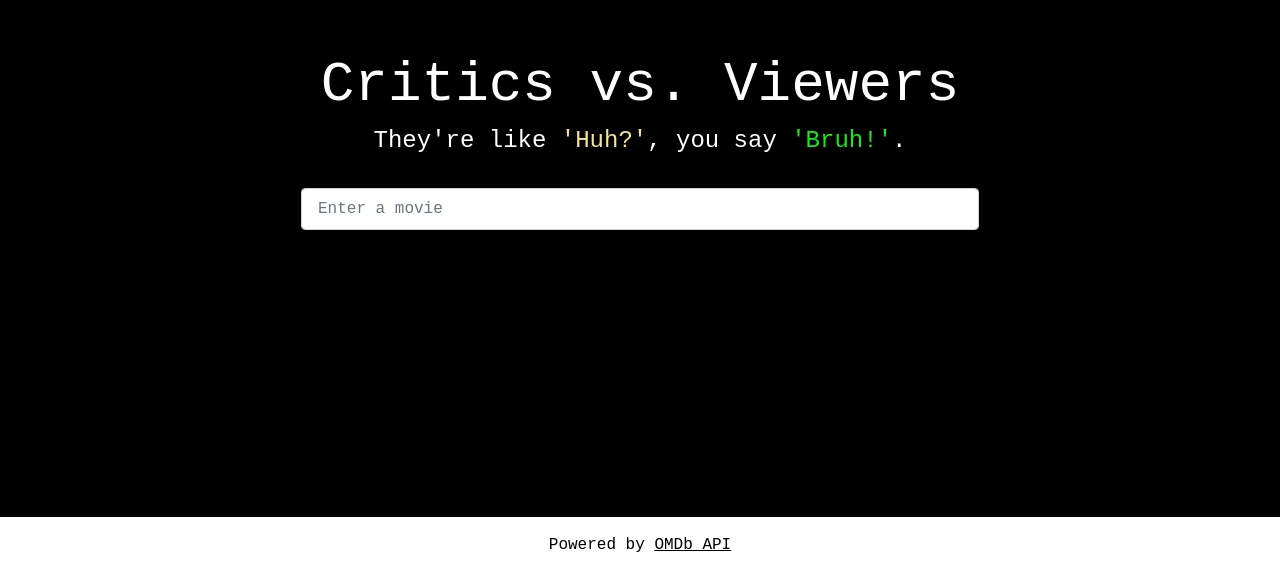
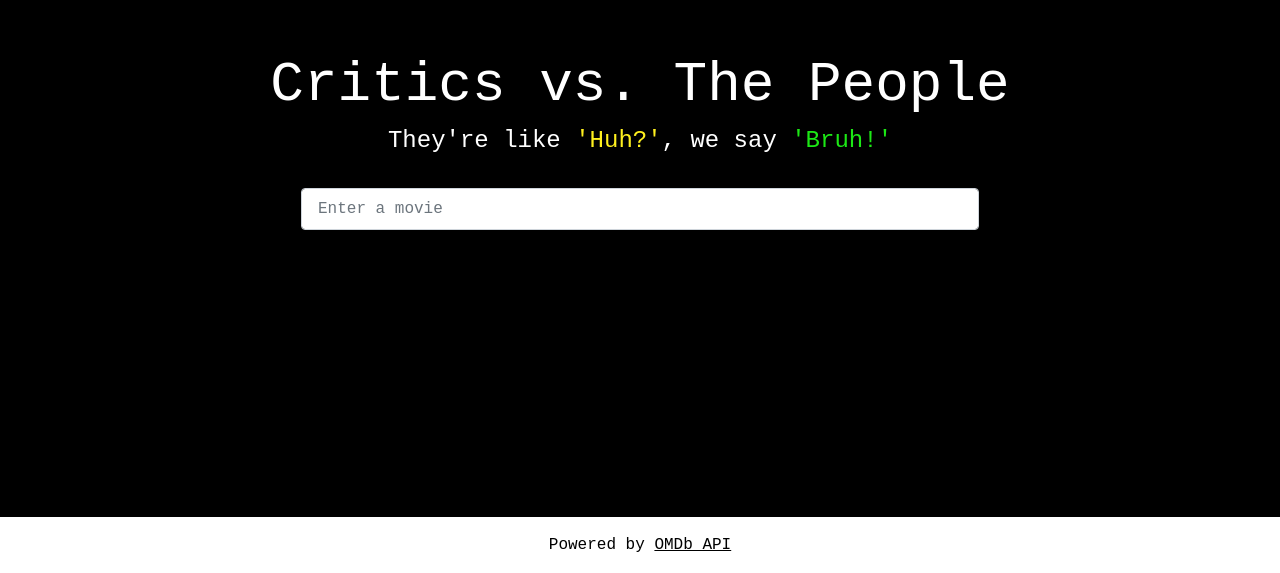
Before and after one commit to jackmulligan-ire/critics-versus-people, a React (Create React App) app: page / in a window 1280 px wide. Shown: the part 235-808 px from the top of the page. Built offline with nearby package versions, Linux system fonts and the light colour scheme.

Commit message:
Implemented rebrand back to the people instead of viewers, adjusted punctuation of mottos slightly

```diff
--- a/src/components/AboutModal/AboutModal.js
+++ b/src/components/AboutModal/AboutModal.js
@@ -7,13 +7,13 @@ class AboutModal extends React.Component {
         return (
             <Modal show={this.props.show}>
                 <Modal.Header>
-                    <Modal.Title>About Critics vs. Viewers</Modal.Title>
+                    <Modal.Title>About Critics vs. The People</Modal.Title>
                 </Modal.Header>
                 <Modal.Body>
                     <p>The following data from the Open Movie Database are used to generate the ratings:</p>
                     <ul>
-                        <li>Critics: Average critic score from <a href="https://www.metacritic.com/" target="_blank" rel="noreferrer">Metacritic</a>.</li>
-                        <li>Viewers: Average viewer score from <a href="https://www.imdb.com/" target="_blank" rel="noreferrer">IMDb</a></li>
+                        <li>Critics: Average score from <a href="https://www.metacritic.com/" target="_blank" rel="noreferrer">Metacritic</a>.</li>
+                        <li>The People: Average score from <a href="https://www.imdb.com/" target="_blank" rel="noreferrer">IMDb.</a></li>
                     </ul>
                     <p>Additional data taken from IMDb and Amazon (posters) via OMDb.</p>
                 </Modal.Body>
--- a/src/components/Logo/Logo.js
+++ b/src/components/Logo/Logo.js
@@ -5,7 +5,7 @@ class Logo extends React.Component {
     render() {
         return (
             <Row >
-                <h1 className="text-center">Critics vs. Viewers</h1>
+                <h1 className="text-center">Critics vs. The People</h1>
             </Row>
         )
     }
--- a/src/components/Motto/Motto.js
+++ b/src/components/Motto/Motto.js
@@ -11,18 +11,17 @@ class Motto extends React.Component {
     spanColors = {
         "red" : {color: '#F00'},
         "green": {color: '#1CE815'},
-        "beige": {color: "#F6E495"},
         "yellow": {color: "#FFF01E"}
     };
 
     mottoPhrases = [
-        <h4 className="text-center">They <span style={this.spanColors.red}>panned</span> it, you <span style={this.spanColors.green}> stanned</span> it.</h4>,
-        <h4 className="text-center">They're like <span style={this.spanColors.beige}>'Huh?'</span>, you say <span style={this.spanColors.green}> 'Bruh!'</span>.</h4>,
-        <h4 className="text-center">They say it's <span style={this.spanColors.green}>a classic</span>, you think it's <span style={this.spanColors.red}> tragic</span>.</h4>,
-        <h4 className="text-center">You think it <span style={this.spanColors.green}>rocked</span>, they say it <span style={this.spanColors.red}> sucked</span>!</h4>,
-        <h4 className="text-center">They <span style={this.spanColors.red}>hate</span> it, you <span style={this.spanColors.green}>love</span> it.</h4>,
-        <h4 className="text-center">You think it's <span style={this.spanColors.yellow}>fine</span>, they think it's <span style={this.spanColors.green}> sublime</span>.</h4>,
-        <h4 className="text-center">They <span style={this.spanColors.beige}>ignored</span> it, you <span style={this.spanColors.green}>adored</span> it.</h4>,
+        <h4 className="text-center">They <span style={this.spanColors.red}>panned</span> it, we <span style={this.spanColors.green}>stan</span> it</h4>,
+        <h4 className="text-center">They're like <span style={this.spanColors.yellow}>'Huh?'</span>, we say <span style={this.spanColors.green}>'Bruh!'</span></h4>,
+        <h4 className="text-center">They say it's <span style={this.spanColors.green}>a classic</span>, we think it's <span style={this.spanColors.red}>tragic</span></h4>,
+        <h4 className="text-center">We think it <span style={this.spanColors.green}>rocked</span>, they say it <span style={this.spanColors.red}>sucked!</span></h4>,
+        <h4 className="text-center">They <span style={this.spanColors.red}>hate</span> it, we <span style={this.spanColors.green}>love</span> it</h4>,
+        <h4 className="text-center">They say it's <span style={this.spanColors.yellow}>okay</span>, we thought it <span style={this.spanColors.green}>slayed!</span></h4>,
+        <h4 className="text-center">They <span style={this.spanColors.yellow}>ignored</span> it, we <span style={this.spanColors.green}>adored</span> it</h4>,
     ];
 
     getMottoPhrase(seed) {
--- a/src/components/MovieInfo/MovieInfo.js
+++ b/src/components/MovieInfo/MovieInfo.js
@@ -15,7 +15,7 @@ class MovieInfo extends React.Component {
                 <MovieTitle title={this.props.movieData.Title} year={this.props.movieData.Year} />
                 <Row className="w-75 mb-3 mb-md-0" id="ratings-row">
                     <MovieRating reviewer="Critics" rating={this.props.movieData.Metascore} />
-                    <MovieRating reviewer="Viewers" rating={this.props.movieData.imdbRating} />
+                    <MovieRating reviewer="The People" rating={this.props.movieData.imdbRating} />
                 </Row>
                 <MovieSummary
                     plot={this.props.movieData.Plot}
--- a/src/components/Navbar/Navbar.js
+++ b/src/components/Navbar/Navbar.js
@@ -21,7 +21,7 @@ class SiteNavbar extends React.Component {
             <Navbar className="border-bottom justify-content-between" variant="dark">
                 <Button
                 className="navbar-brand cvv-site-button ms-2 ms-xl-3 me-1"
-                onClick={this.handleSiteReset}>Critics vs. Viewers</Button>
+                onClick={this.handleSiteReset}>Critics vs. The People</Button>
                 <Nav className="justify-content-between w-100">
                     <Button onClick={this.props.onModalChange} className="cvv-site-button">About</Button>
                     <div className="d-none d-md-block mx-3 w-50">
```
